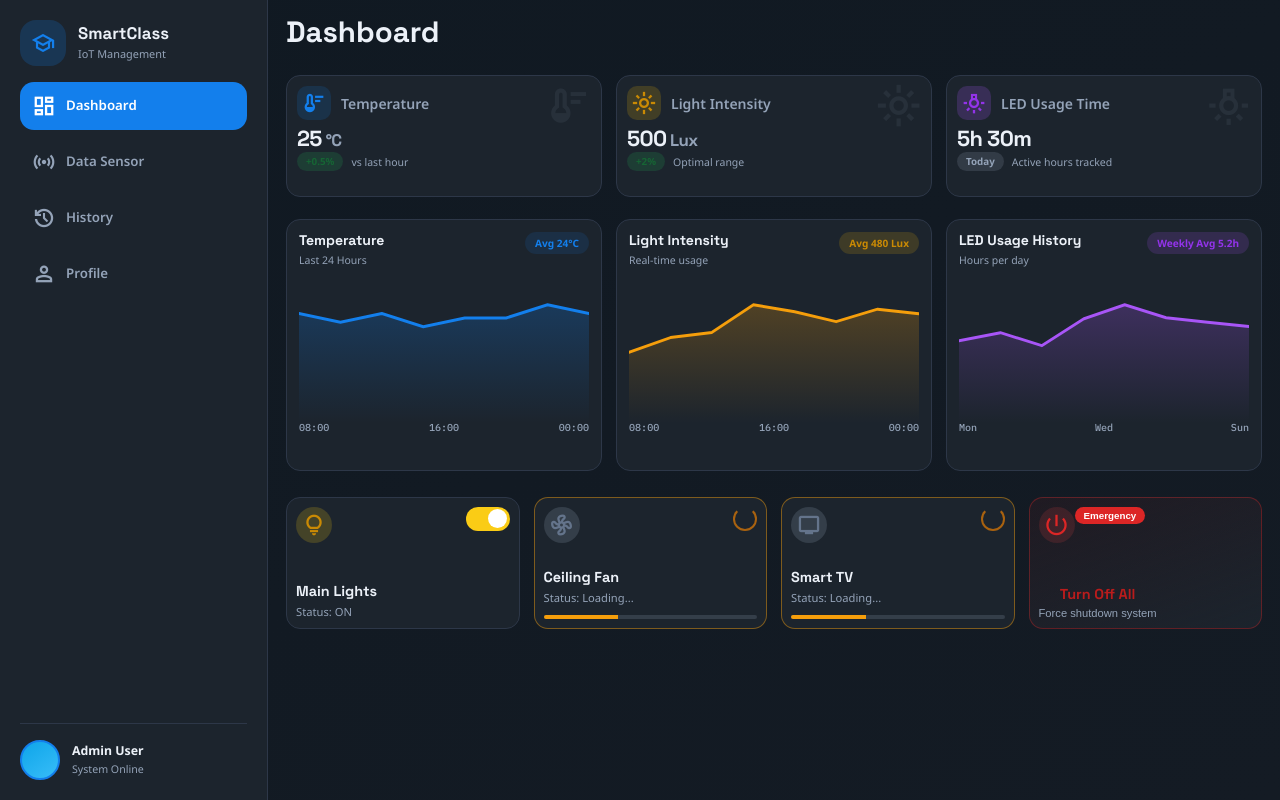
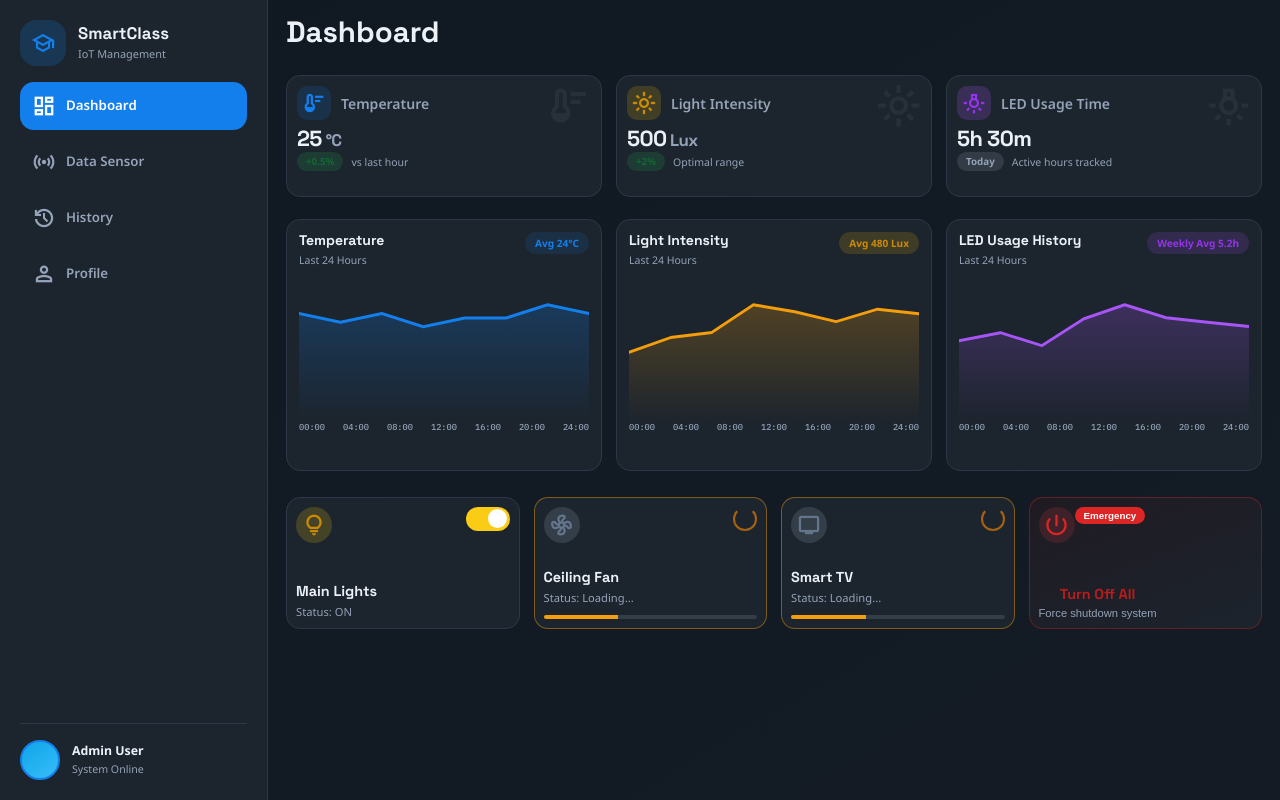
Before and after one commit to lean2708/iot-fe, a React (Vite) app: page / in a window 1280 px wide. Built offline with nearby package versions, Linux system fonts and the light colour scheme.

Commit message:
update ui chart for dashboard

```diff
--- a/src/App.css
+++ b/src/App.css
@@ -288,7 +288,9 @@
   display: flex;
   justify-content: space-between;
   color: var(--text-muted);
-  font: 500 0.72rem/1 var(--font-mono);
+  font: 500 0.62rem/1 var(--font-mono);
+  overflow: hidden;
+  gap: 0;
 }
 
 .section-title {
--- a/src/components/ChartCard.jsx
+++ b/src/components/ChartCard.jsx
@@ -56,8 +56,8 @@ function ChartCard({ title, subtitle, pill, pillStyle, data, axis, stroke, gradi
       </div>
 
       <div className="chart-axis">
-        {axis.map((item) => (
-          <span key={item}>{item}</span>
+        {axis.map((item, index) => (
+          <span key={index}>{item}</span>
         ))}
       </div>
     </article>
--- a/src/pages/DashboardPage.jsx
+++ b/src/pages/DashboardPage.jsx
@@ -5,6 +5,8 @@ import TopBar from '../components/TopBar'
 import { useAppContext } from '../contexts/AppContext'
 import { useDashboardData } from '../hooks/useDashboardData'
 import { formatDuration } from '../utils/formatters'
+
+const AXIS_24H = ['00:00', '04:00', '08:00', '12:00', '16:00', '20:00', '24:00']
 
 function DashboardPage() {
   const { classroomId } = useAppContext()
@@ -62,27 +64,27 @@ function DashboardPage() {
           pill="Avg 24°C"
           pillStyle={{ color: '#137fec', background: 'rgba(19, 127, 236, 0.12)' }}
           data={history.temperature}
-          axis={['08:00', '16:00', '00:00']}
+          axis={AXIS_24H}
           stroke="#137fec"
           gradientId="tempGrad"
         />
         <ChartCard
           title="Light Intensity"
-          subtitle="Real-time usage"
+          subtitle="Last 24 Hours"
           pill="Avg 480 Lux"
           pillStyle={{ color: '#ca8a04', background: 'rgba(234, 179, 8, 0.16)' }}
           data={history.light}
-          axis={['08:00', '16:00', '00:00']}
+          axis={AXIS_24H}
           stroke="#f59e0b"
           gradientId="lightGrad"
         />
         <ChartCard
           title="LED Usage History"
-          subtitle="Hours per day"
+          subtitle="Last 24 Hours"
           pill="Weekly Avg 5.2h"
           pillStyle={{ color: '#9333ea', background: 'rgba(168, 85, 247, 0.16)' }}
           data={history.led}
-          axis={['Mon', 'Wed', 'Sun']}
+          axis={AXIS_24H}
           stroke="#a855f7"
           gradientId="ledGrad"
         />
```
